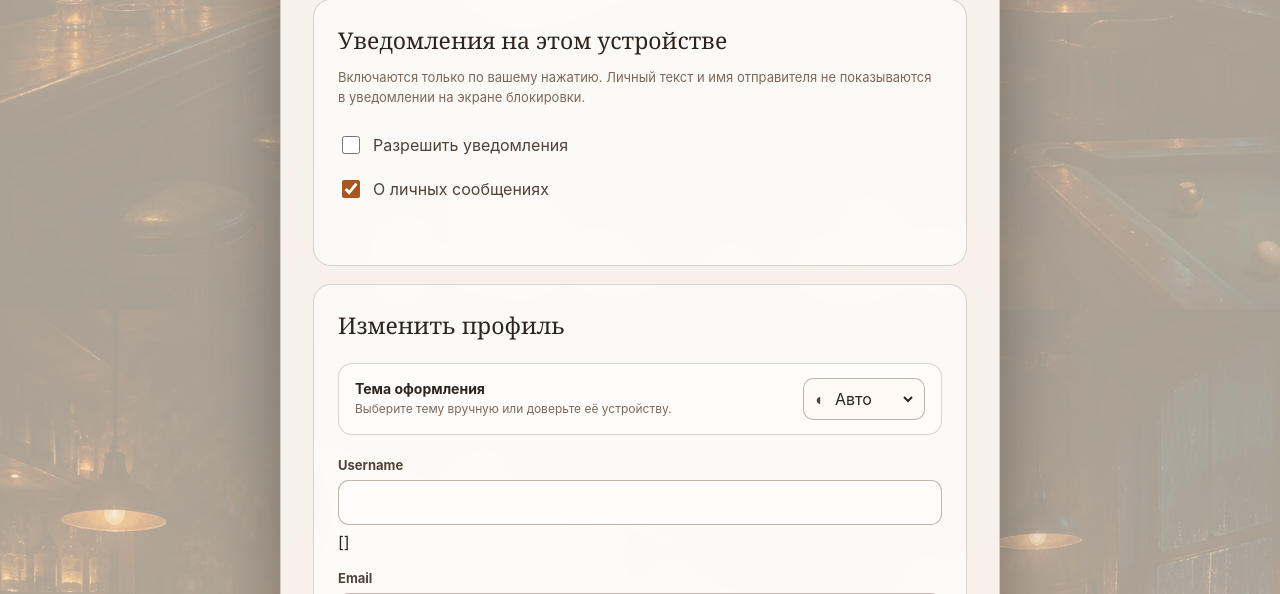
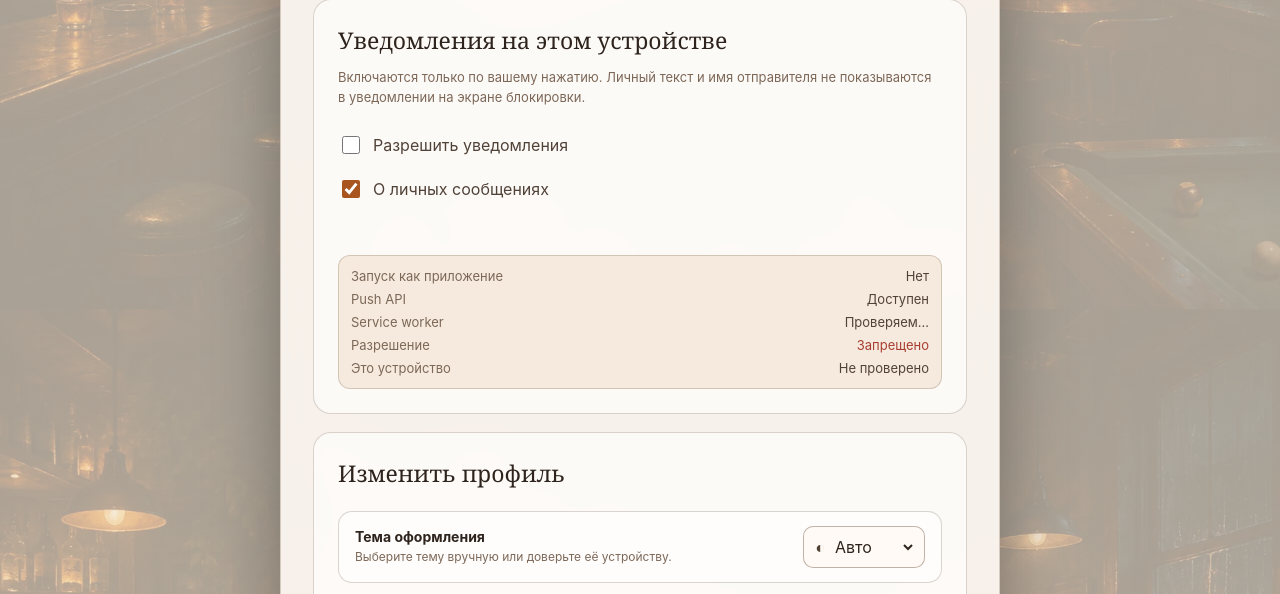
Before and after one commit to aleksey-s-lozhkin/samogon-chat, a Django app: template users/templates/users/profile.html in a window 1280 px wide. Shown: the part 544-1138 px from the top of the page. Run offline with Django 5.2, Linux system fonts and the light colour scheme; the template is opened without the code that fills it: most values are stand-ins (such as "Sample title", 1, 10 or a date in 2020); form fields are guessed from the names that the template uses.

Commit message:
fix: clarify iOS web push readiness

```diff
--- a/users/static/users/css/profile.css
+++ b/users/static/users/css/profile.css
@@ -30,7 +30,7 @@ body { min-height:100vh; margin:0; padding:32px 16px; color:var(--text); font-fa
 
 .profile-connections { margin-bottom:18px; }.connection-help { margin:-10px 0 16px; color:var(--muted); font-size:13px; line-height:1.5; }.connection-list { display:grid; gap:10px; }.connection-row { display:flex; align-items:center; justify-content:space-between; gap:14px; min-height:50px; padding:10px 12px; border:1px solid var(--line); border-radius:11px; background:rgba(7,12,20,.22); }.connection-row strong { color:#74b78f; font-size:13px; }.connection-row form { margin:0; }.connection-row button { min-height:38px; padding:0 13px; border:1px solid rgba(225,161,75,.42); border-radius:9px; color:var(--amber-light); background:rgba(225,161,75,.09); font:inherit; font-size:12px; font-weight:700; cursor:pointer; }
 .connection-row .connection-disconnect { color:var(--muted); border-color:var(--line); background:transparent; }.profile-notices { margin-bottom:18px; }.profile-notice { margin:0; padding:11px 13px; border:1px solid var(--line); border-radius:11px; color:var(--text); background:var(--surface); font-size:13px; }.profile-notice.success { color:#74b78f; }.profile-notice.error { color:var(--danger); }
-.push-settings { margin-bottom:18px; }.push-option { display:flex; align-items:center; gap:10px; min-height:44px; color:var(--soft); cursor:pointer; }.push-option input { width:18px; height:18px; accent-color:var(--amber); }.push-option:has(input:disabled) { opacity:.55; cursor:not-allowed; }.push-status { min-height:20px; margin:10px 0 0; color:var(--muted); font-size:13px; }.push-status.error { color:var(--danger); }
+.push-settings { margin-bottom:18px; }.push-option { display:flex; align-items:center; gap:10px; min-height:44px; color:var(--soft); cursor:pointer; }.push-option input { width:18px; height:18px; accent-color:var(--amber); }.push-option:has(input:disabled) { opacity:.55; cursor:not-allowed; }.push-status { min-height:20px; margin:10px 0 0; color:var(--muted); font-size:13px; }.push-status.error { color:var(--danger); }.push-diagnostics { display:grid; gap:7px; margin:14px 0 0; padding:12px; border:1px solid var(--line); border-radius:12px; background:var(--panel-soft); font-size:13px; }.push-diagnostics div { display:flex; justify-content:space-between; gap:16px; }.push-diagnostics dt { color:var(--muted); }.push-diagnostics dd { margin:0; color:var(--soft); text-align:right; }.push-diagnostics dd.error { color:var(--danger); }
 
 .form-help {
     color: var(--muted);
--- a/users/static/users/js/profile.js
+++ b/users/static/users/js/profile.js
@@ -4,19 +4,14 @@ const avatarFileName = document.getElementById("avatar-file-name");
 if (avatarInput && avatarFileName) {
     avatarInput.addEventListener("change", () => {
         const file = avatarInput.files[0];
-
-        avatarFileName.textContent = file
-            ? file.name
-            : "";
+        avatarFileName.textContent = file ? file.name : "";
     });
 }
 
 document.querySelectorAll("[data-oauth-disconnect]").forEach((form) => {
     form.addEventListener("submit", (event) => {
         const provider = form.dataset.oauthDisconnect;
-        if (!window.confirm(`Отключить вход через ${provider}?`)) {
-            event.preventDefault();
-        }
+        if (!window.confirm(`Отключить вход через ${provider}?`)) event.preventDefault();
     });
 });
 
@@ -26,19 +21,36 @@ if (pushSettings) {
     const master = pushSettings.querySelector("[data-push-master]");
     const direct = pushSettings.querySelector("[data-push-direct]");
     const status = pushSettings.querySelector("[data-push-status]");
-    const supported = pushSettings.dataset.enabled === "true"
-        && "serviceWorker" in navigator
-        && "PushManager" in window
-        && "Notification" in window;
+    const diagnostic = (name, message, isError = false) => {
+        const element = pushSettings.querySelector(`[data-push-check="${name}"]`);
+        element.textContent = message;
+        element.classList.toggle("error", isError);
+    };
+    const isStandalone = window.matchMedia("(display-mode: standalone)").matches
+        || window.navigator.standalone === true;
+    const isAppleMobile = /iPhone|iPad|iPod/.test(navigator.userAgent)
+        || (navigator.platform === "MacIntel" && navigator.maxTouchPoints > 1);
+    const hasServiceWorker = "serviceWorker" in navigator;
+    const hasPushApi = "PushManager" in window && "Notification" in window;
+
+    diagnostic("standalone", isStandalone ? "Да" : "Нет");
+    diagnostic("api", hasPushApi ? "Доступен" : "Недоступен", !hasPushApi);
+    diagnostic("worker", hasServiceWorker ? "Проверяем…" : "Недоступен", !hasServiceWorker);
+    diagnostic("permission", "Notification" in window
+        ? {granted: "Разрешено", denied: "Запрещено", default: "Не запрашивалось"}[Notification.permission]
+        : "Недоступно", "Notification" in window && Notification.permission === "denied");
+    diagnostic("subscription", "Не проверено");
 
     const setStatus = (message, isError = false) => {
         status.textContent = message;
         status.classList.toggle("error", isError);
     };
-    const csrfToken = () => document.cookie
-        .split("; ")
-        .find((item) => item.startsWith("csrftoken="))
-        ?.split("=")[1] || "";
+    const disableControls = () => {
+        master.disabled = true;
+        direct.disabled = true;
+    };
+    const csrfToken = () => document.cookie.split("; ")
+        .find((item) => item.startsWith("csrftoken="))?.split("=")[1] || "";
     const applicationServerKey = (value) => {
         const padding = "=".repeat((4 - value.length % 4) % 4);
         const raw = atob((value + padding).replace(/-/g, "+").replace(/_/g, "/"));
@@ -53,15 +65,40 @@ if (pushSettings) {
         if (!response.ok) throw new Error("Сервер не сохранил настройку.");
     };
 
-    if (!supported) {
-        master.disabled = true;
-        direct.disabled = true;
-        setStatus(pushSettings.dataset.enabled === "true"
-            ? "Этот браузер не поддерживает Web Push."
-            : "Уведомления пока не настроены на сервере.");
-    } else {
-        navigator.serviceWorker.ready.then(async (registration) => {
-            let subscription = await registration.pushManager.getSubscription();
+    const initializePush = async () => {
+        if (pushSettings.dataset.enabled !== "true") {
+            disableControls();
+            setStatus("Уведомления пока не настроены на сервере.");
+            return;
+        }
+        if (isAppleMobile && !isStandalone) {
+            disableControls();
+            setStatus("На iPhone и iPad откройте Самогон с экрана «Домой», затем включите уведомления здесь.");
+            return;
+        }
+        if (!hasServiceWorker || !hasPushApi) {
+            disableControls();
+            setStatus("Web Push недоступен в этом режиме браузера.", true);
+            return;
+        }
+
+        let registration;
+        try {
+            registration = await navigator.serviceWorker.getRegistration("/")
+                || await navigator.serviceWorker.register("/service-worker.js");
+            registration = await navigator.serviceWorker.ready;
+            diagnostic("worker", "Зарегистрирован");
+        } catch (_error) {
+            disableControls();
+            diagnostic("worker", "Ошибка регистрации", true);
+            setStatus("Не удалось подготовить уведомления. Обновите страницу и попробуйте снова.", true);
+            return;
+        }
+
+        let subscription;
+        try {
+            subscription = await registration.pushManager.getSubscription();
+            diagnostic("subscription", subscription ? "Подписка найдена" : "Не подписано");
             master.checked = false;
             direct.disabled = true;
             if (subscription) {
@@ -73,15 +110,22 @@ if (pushSettings) {
                         master.checked = saved.known && saved.enabled;
                         direct.checked = saved.directMessages;
                         direct.disabled = !master.checked;
+                        diagnostic("subscription", saved.known ? "Привязано к аккаунту" : "Не привязано");
                     }
                 } catch (_error) {
-                    // Сбой чтения настройки не должен отключать уже работающую подписку.
+                    // Временный сбой сервера не должен ломать браузерную подписку.
                 }
             }
+        } catch (_error) {
+            disableControls();
+            diagnostic("subscription", "Ошибка проверки", true);
+            setStatus("Не удалось проверить подписку этого устройства.", true);
+            return;
+        }
+
         if (Notification.permission === "denied") {
-                master.disabled = true;
-                direct.disabled = true;
-                setStatus("Уведомления запрещены в настройках браузера.", true);
+            disableControls();
+            setStatus("Уведомления запрещены в настройках устройства.", true);
         } else if (master.checked) {
             setStatus("Уведомления включены для этого устройства.");
         } else if (subscription) {
@@ -96,21 +140,23 @@ if (pushSettings) {
                         userVisibleOnly: true,
                         applicationServerKey: applicationServerKey(pushSettings.dataset.vapidKey),
                     });
+                    diagnostic("permission", "Разрешено");
                     await post(pushSettings.dataset.subscribeUrl, {
-                            ...subscription.toJSON(),
-                            enabled: true,
-                            directMessages: direct.checked,
+                        ...subscription.toJSON(), enabled: true, directMessages: direct.checked,
                     });
                     direct.disabled = false;
+                    diagnostic("subscription", "Привязано к аккаунту");
                     setStatus("Уведомления включены для этого устройства.");
                 } else if (subscription) {
                     await post(pushSettings.dataset.unsubscribeUrl, {endpoint: subscription.endpoint});
                     await subscription.unsubscribe();
                     subscription = null;
                     direct.disabled = true;
+                    diagnostic("subscription", "Не подписано");
                     setStatus("Уведомления отключены для этого устройства.");
                 }
             } catch (_error) {
+                diagnostic("permission", Notification.permission === "denied" ? "Запрещено" : "Не разрешено", Notification.permission === "denied");
                 master.checked = Boolean(subscription) && !direct.disabled;
                 setStatus("Не удалось изменить настройку уведомлений.", true);
             } finally {
@@ -123,13 +169,9 @@ if (pushSettings) {
             direct.disabled = true;
             try {
                 await post(pushSettings.dataset.subscribeUrl, {
-                        ...subscription.toJSON(),
-                        enabled: true,
-                        directMessages: direct.checked,
+                    ...subscription.toJSON(), enabled: true, directMessages: direct.checked,
                 });
-                    setStatus(direct.checked
-                        ? "Личные уведомления включены."
-                        : "Личные уведомления отключены.");
+                setStatus(direct.checked ? "Личные уведомления включены." : "Личные уведомления отключены.");
             } catch (_error) {
                 direct.checked = !direct.checked;
                 setStatus("Не удалось сохранить настройку.", true);
@@ -137,6 +179,7 @@ if (pushSettings) {
                 direct.disabled = false;
             }
         });
-        });
+    };
+
+    initializePush();
 }
-}
--- a/users/templates/users/profile.html
+++ b/users/templates/users/profile.html
@@ -12,7 +12,7 @@
     {% include "pwa/head.html" %}
     <link
         rel="stylesheet"
-        href="{% static 'users/css/profile.css' %}?v=6"
+        href="{% static 'users/css/profile.css' %}?v=7"
     >
 
 </head>
@@ -179,6 +179,13 @@
             <span>О личных сообщениях</span>
         </label>
         <p class="push-status" data-push-status aria-live="polite"></p>
+        <dl class="push-diagnostics" data-push-diagnostics>
+            <div><dt>Запуск как приложение</dt><dd data-push-check="standalone">Проверяем…</dd></div>
+            <div><dt>Push API</dt><dd data-push-check="api">Проверяем…</dd></div>
+            <div><dt>Service worker</dt><dd data-push-check="worker">Проверяем…</dd></div>
+            <div><dt>Разрешение</dt><dd data-push-check="permission">Проверяем…</dd></div>
+            <div><dt>Это устройство</dt><dd data-push-check="subscription">Проверяем…</dd></div>
+        </dl>
     </section>
 
 
@@ -276,7 +283,7 @@
 
     </div>
 
-<script src="{% static 'users/js/profile.js' %}?v=6"></script>
+<script src="{% static 'users/js/profile.js' %}?v=7"></script>
 <script src="{% static 'chat/js/theme.js' %}?v=1"></script>
 
 </div>
```
Also changed, not shown: docs/product-specification.md (+5 -3 lines), scripts/browser_smoke.py (+12 -0 lines), users/tests.py (+7 -0 lines). Lines whose indentation alone changed are shown as unchanged.
